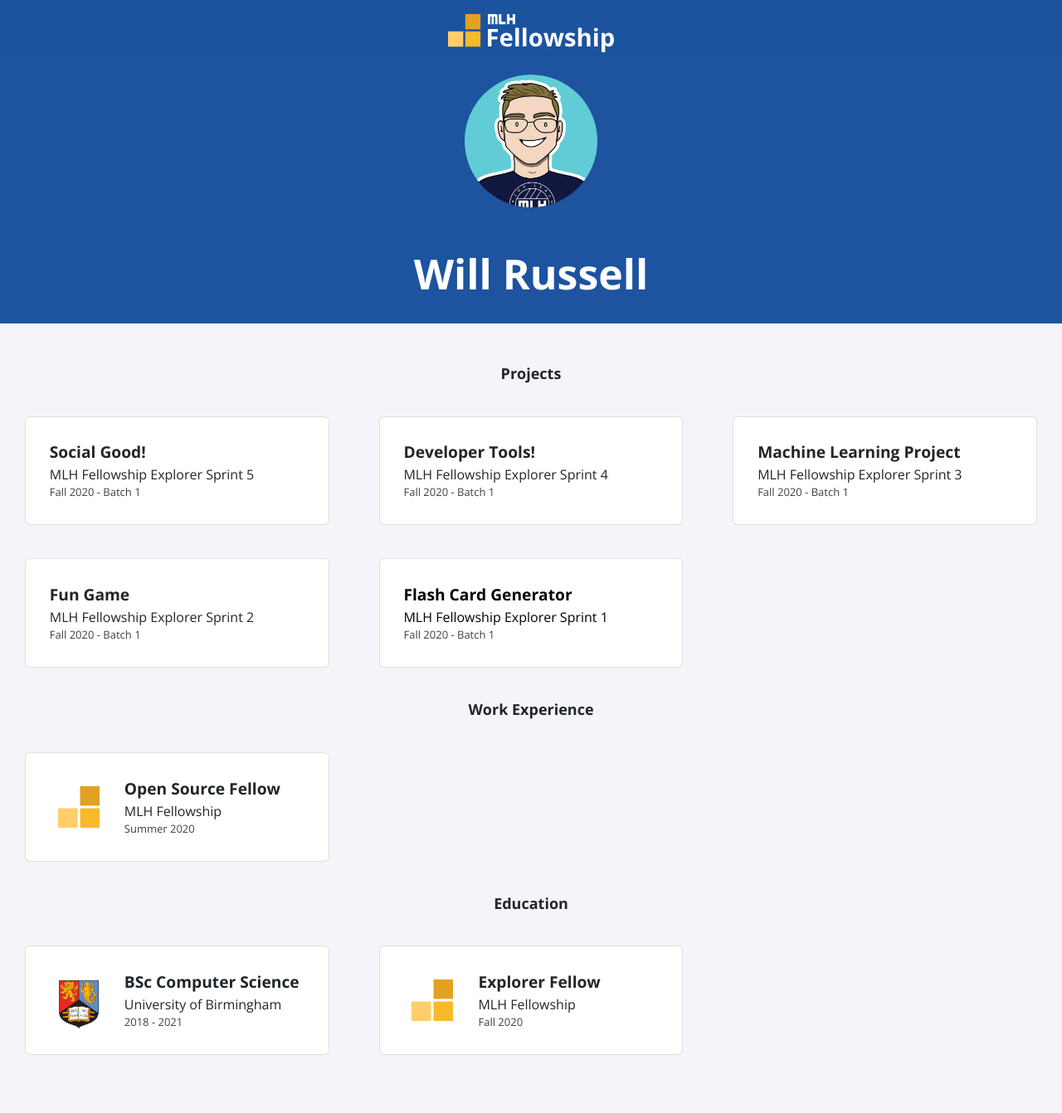
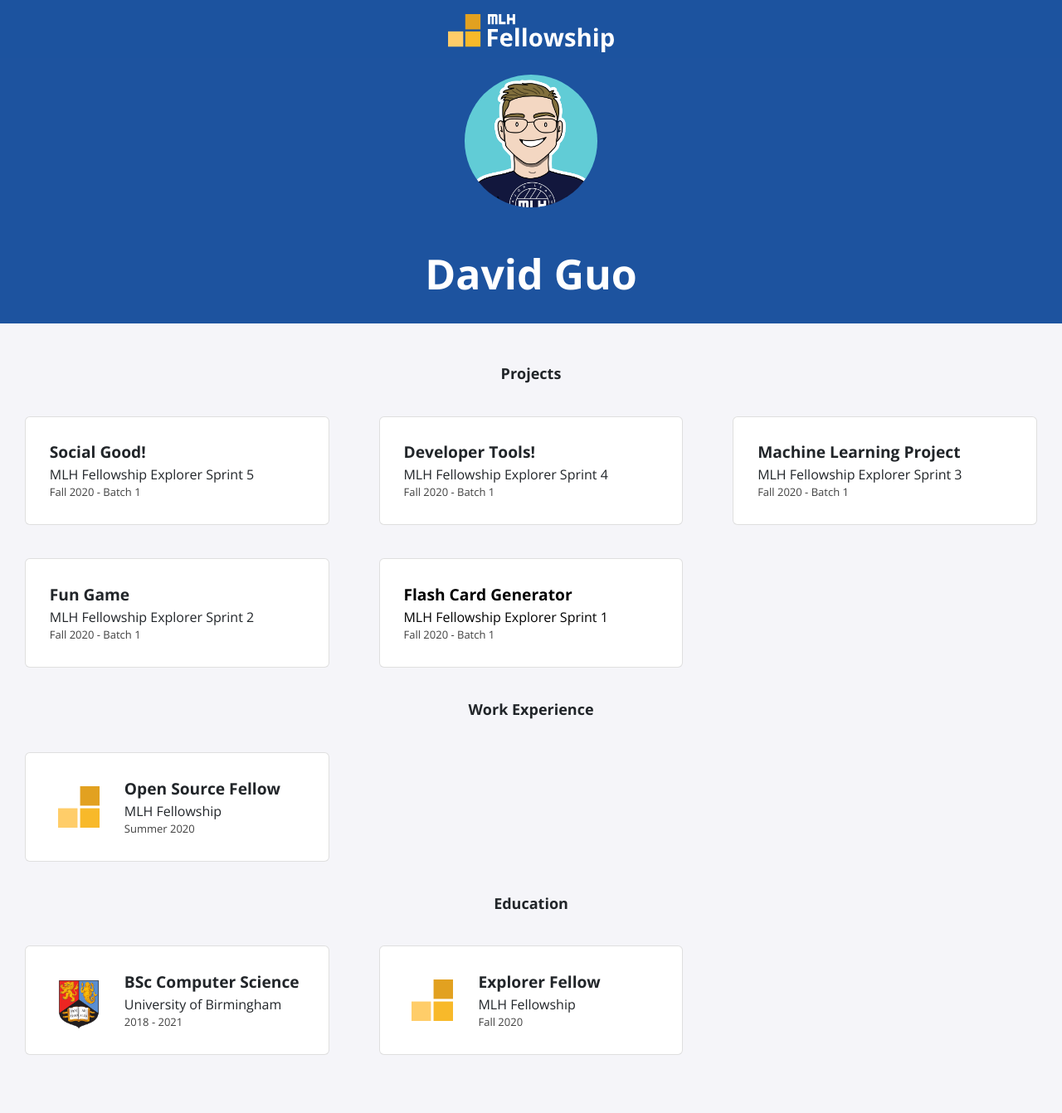
Before and after one commit to stop176/stop176.github.io, a Jekyll site: the page built from index.html, in a window 1280 px wide. Shown: the whole page at 83% size. Built offline with Jekyll 4.4.1, drawn with Linux system fonts in a browser that asks for light colours; nearby versions of some CDN libraries.

Commit message:
Update config.yml info

```diff
--- a/_config.yml
+++ b/_config.yml
@@ -1,13 +1,13 @@
-title: "Will Russell"
-email: fellowship@mlh.io
+title: "David Guo"
+email: dguo13@binghamton.edu
 description: >- # this means to ignore newlines until "baseurl:"
   Write an awesome description for your new site here. You can edit this
   line in _config.yml. It will appear in your document head meta (for
   Google search results) and in your feed.xml site description.
 baseurl: "/"
-url: "/portfolio-template"
+url: "https://stop176.github.io/"
 twitter_username: mlhacks
-github_username:  mlh-fellowship
+github_username:  stop176
 
 sass:
   sass_dir: _sass
```
